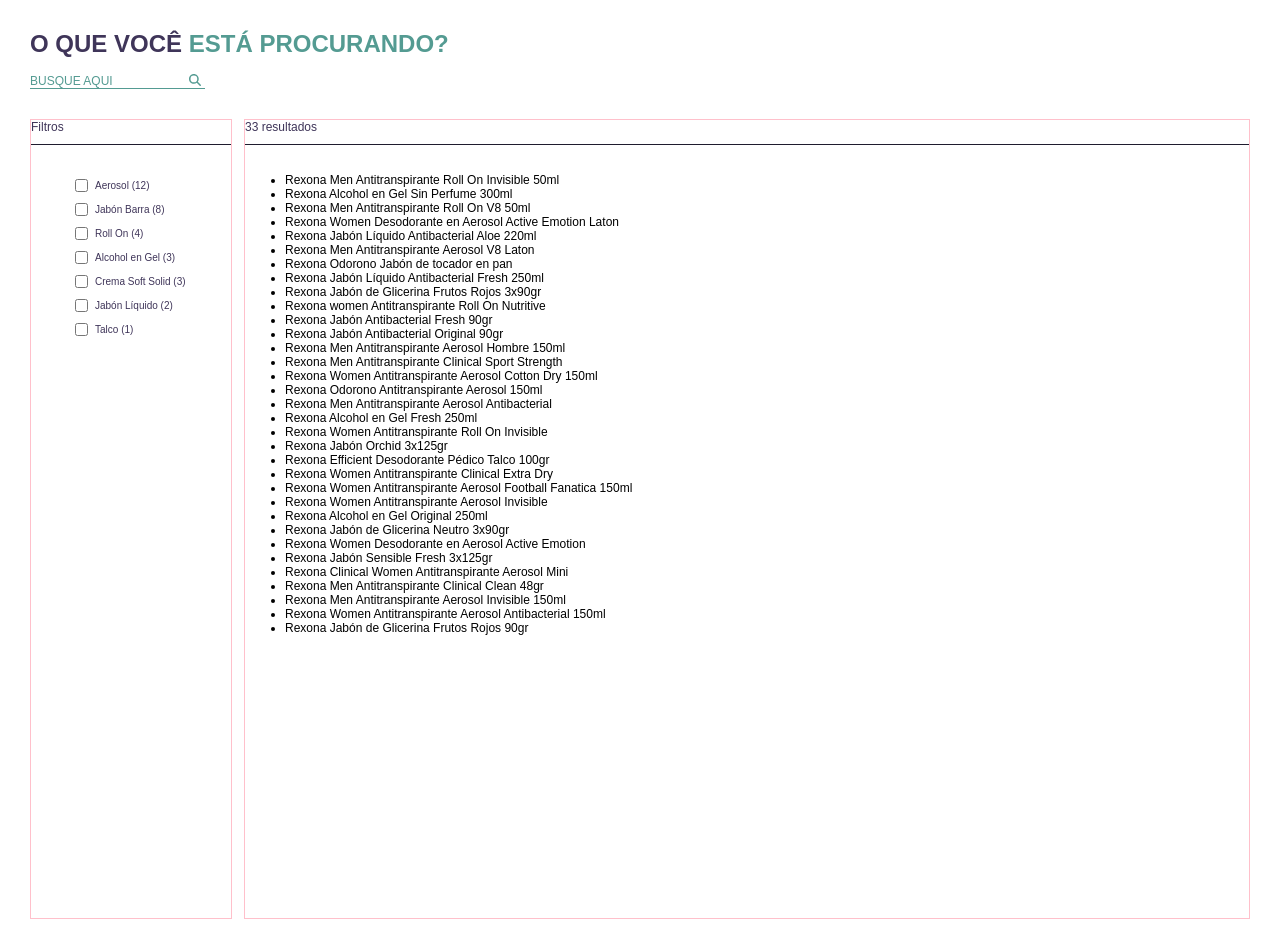
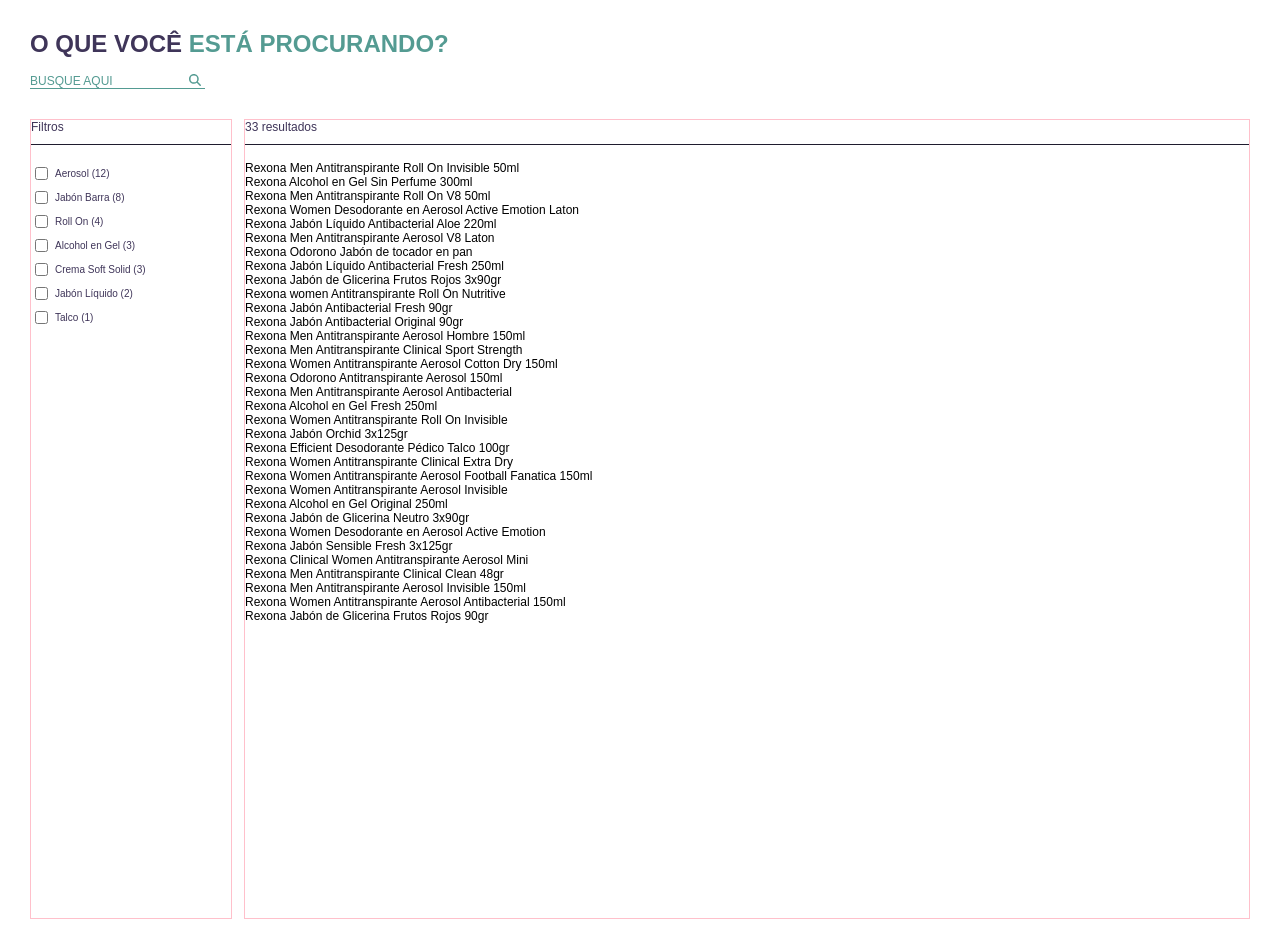
Before and after one commit to leticiavargas/TBBProductList, a React (Create React App) app: page / in a window 1280 px wide. Built offline with nearby package versions, Linux system fonts and the light colour scheme.

Commit message:
Update index css
- Remove ul/li default styles from all project

```diff
--- a/src/App.js
+++ b/src/App.js
@@ -1,4 +1,4 @@
-import Products from "./screens/Products";
+import Products from "screens/Products";
 
 function App() {
   return (
--- a/src/index.scss
+++ b/src/index.scss
@@ -5,3 +5,9 @@
   -webkit-font-smoothing: antialiased;
   -moz-osx-font-smoothing: grayscale;
 }
+
+ul, li {
+  list-style: none;
+  padding: unset;
+  margin: unset;
+}
```
